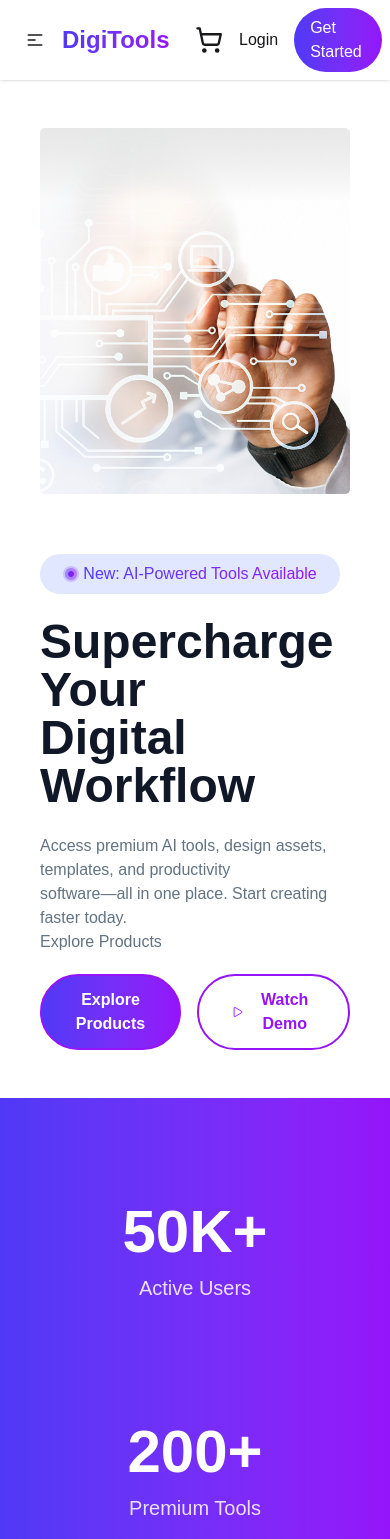
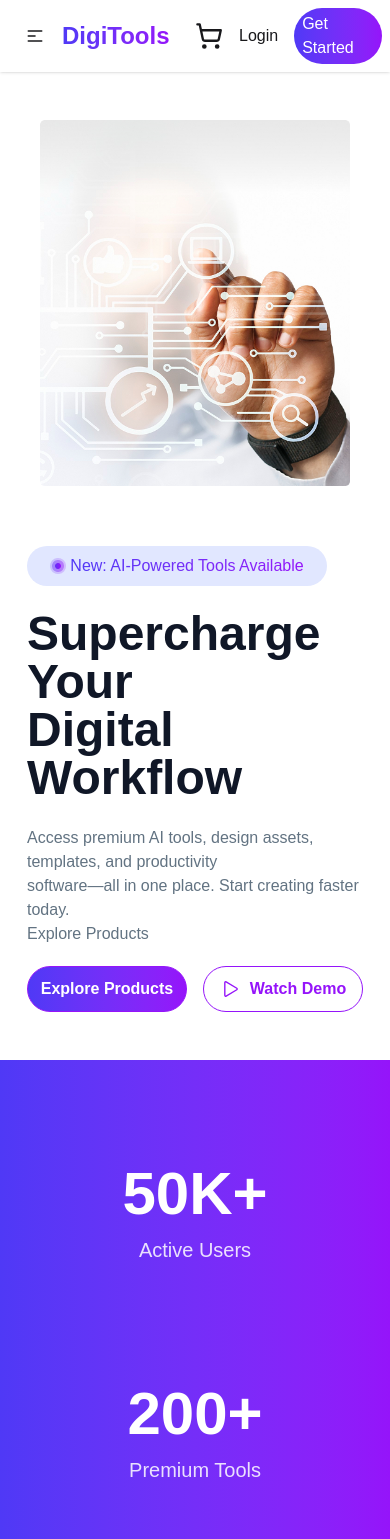
Before and after one commit to md-morsalin10/a06-DigiTools-Platform, a React (Vite) app: page / in a window 390 px wide. Shown: the top 1539 px of the page. Built offline with nearby package versions, Linux system fonts and the light colour scheme.

Commit message:
some issue fixxed

```diff
--- a/src/component/BannerSection/BannerSection.jsx
+++ b/src/component/BannerSection/BannerSection.jsx
@@ -15,9 +15,9 @@ const BannerSection = () => {
                 <p className='text-[#627382]'>Access premium AI tools, design assets, templates, and productivity <br /> software—all in one place. Start creating faster today. <br /> Explore Products
                 </p>
                 <div className='flex gap-4 items-center'>
-                    <button className='bg-linear-to-r from-[#4F39F6] to-[#9514FA] font-semibold px-6 py-3 rounded-full text-white border-2 border-[#9514FA] hover:bg-none hover:bg-transparent hover:text-[#9514FA] transition-all duration-300'>Explore Products</button>
+                    <button className='bg-linear-to-r from-[#4F39F6] to-[#9514FA] font-semibold w-40 py-2.5 rounded-full text-white border border-[#9514FA] hover:bg-none hover:bg-transparent hover:text-[#9514FA] transition-all duration-300'>Explore Products</button>
 
-                    <button className='flex gap-2 justify-center font-semibold items-center px-8 py-3 rounded-full border-2 border-[#9514FA] text-[#9514FA] hover:bg-[#9514FA] hover:text-white transition-all'> <IoPlayOutline size={22} />Watch Demo</button>
+                    <button className='flex gap-2 justify-center font-semibold items-center w-40 py-2.5 rounded-full border border-[#9514FA] text-[#9514FA] hover:bg-[#9514FA] hover:text-white transition-all'> <IoPlayOutline size={22} />Watch Demo</button>
                 </div>
             </div>
             <div>
--- a/src/component/Navbar/Navbar.jsx
+++ b/src/component/Navbar/Navbar.jsx
@@ -36,7 +36,7 @@ const Navbar = ({ carts }) => {
                         {carts.length > 0 && <span className='absolute rounded-full text-white px-1.5 bg-red-400 -top-3 left-4'>{carts.length}</span>}
                     </span>
                     <p className='font-medium'>Login</p>
-                    <p className='bg-linear-to-r from-[#4F39F6] to-[#9514FA] px-4 py-2 rounded-full text-white font-medium hover:border hover:border-[#9514FA] hover:bg-none hover:bg-transparent hover:text-[#9514FA] transition-all duration-300'>Get Started</p>
+                    <p className='bg-linear-to-r from-[#4F39F6] to-[#9514FA] px-2 lg:px-4 py-1 lg:py-2 rounded-full text-white font-medium hover:border hover:border-[#9514FA] hover:bg-none hover:bg-transparent hover:text-[#9514FA] transition-all duration-300'>Get Started</p>
                 </div>
             </div>
         </div>
```
